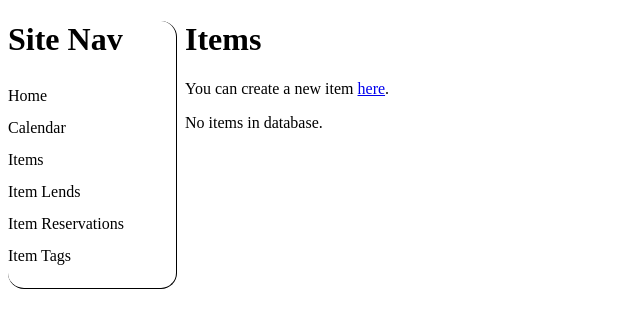
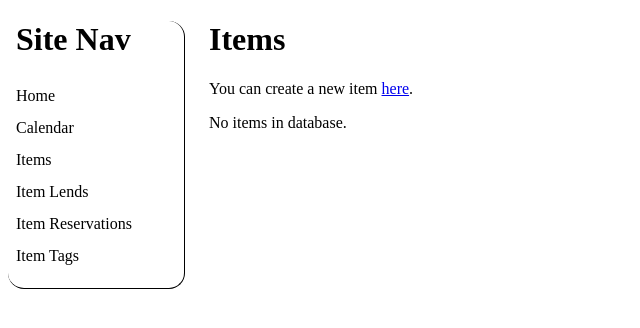
Before and after one commit to Ichimonji10/elts, a Django app: page /elts/item/ in a window 1280 px wide. Shown: the top 328 px of the page, without its empty margins (0-640 px from the left). Run offline with Django 3.2, Linux system fonts and the light colour scheme; data that the repository does not hold is empty.

Commit message:
Tweak navbar CSS
git-svn-id: https://subversion.assembla.com/svn/elts@27 3fefdeda-3626-427b-91b0-c7b7be374f37

```diff
--- a/trunk/elts/static/elts/base.css
+++ b/trunk/elts/static/elts/base.css
@@ -28,11 +28,14 @@ div.navbar {
 
     /* Make sure there's a bit of separation between div.navbar and everything
      * else. */
-    margin-right: 0.5em;
-    padding-right: 0.5em;
+    margin-right: 1.5em;
+    /* Create a border, and put a little space between it and the navbar
+     * contents. */
     border-right: thin solid black;
     border-bottom: thin solid black;
     border-radius: 1em;
+    padding-right: 0.5em;
+    padding-left: 0.5em;
 }
 
 div.navbar h1 {
```
